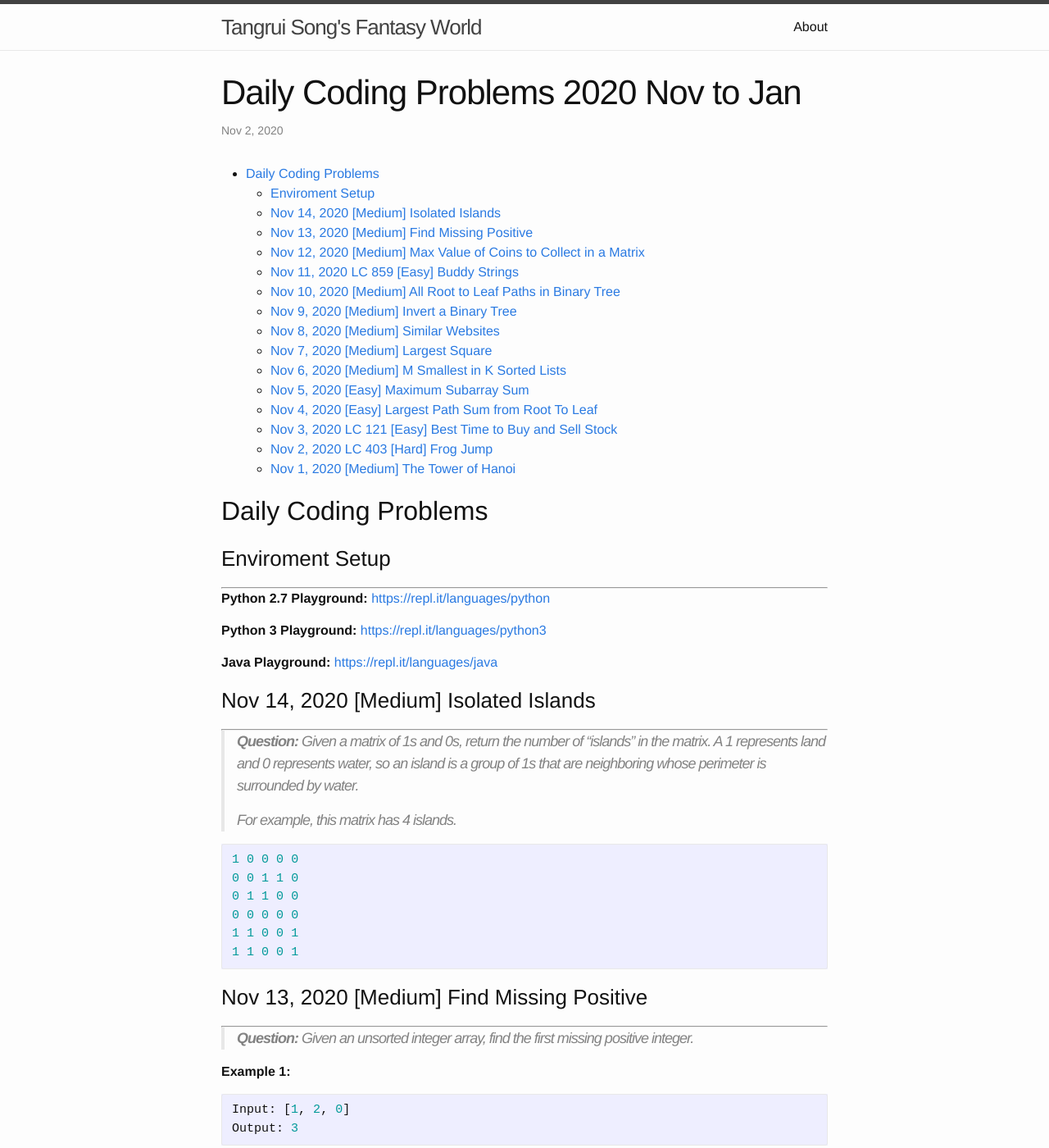
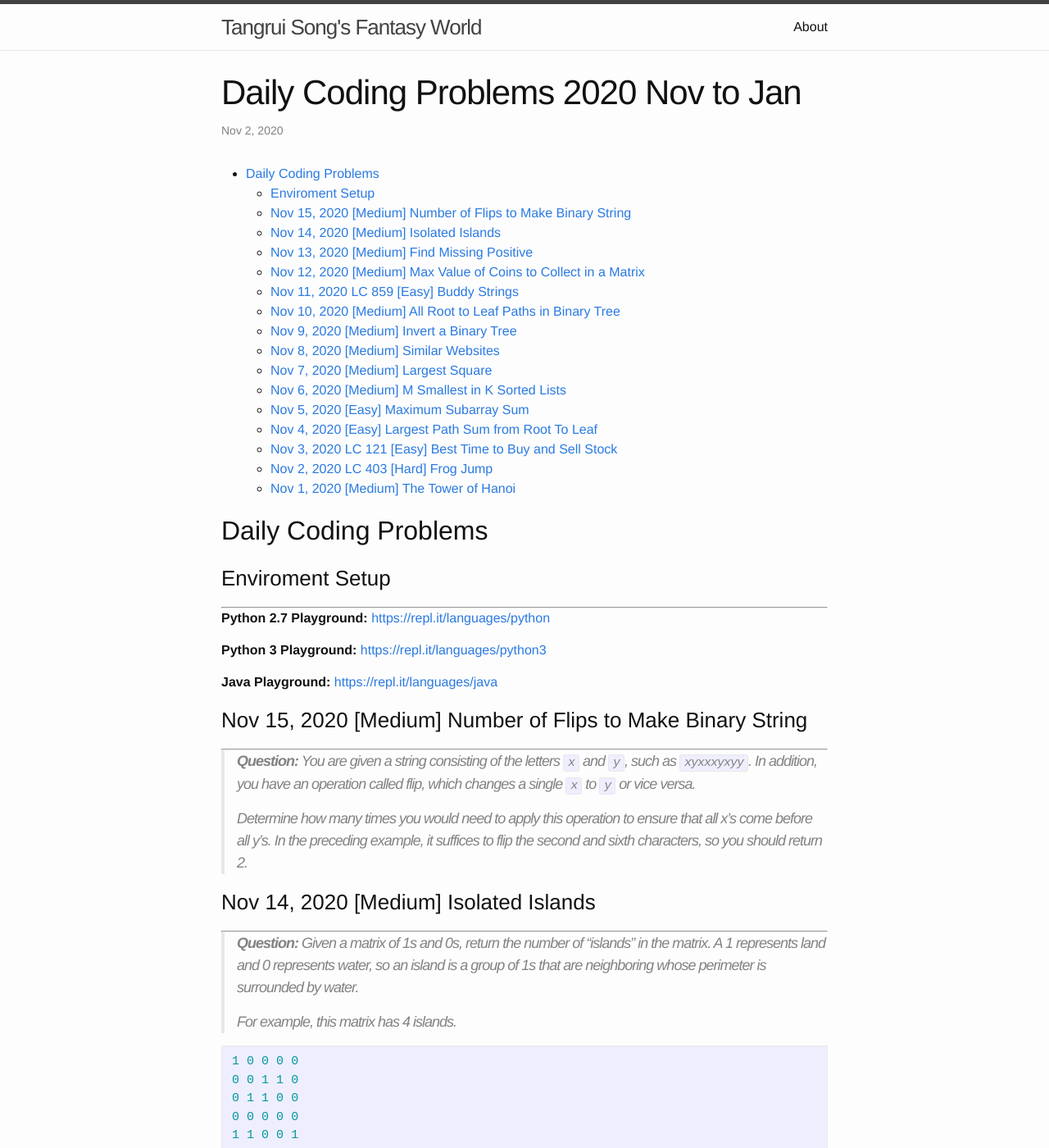
Before and after one commit to trsong/trsong.github.io, a Jekyll site: the page built from _posts/2020-11-01-DailyQuestionsAug.md, in a window 1280 px wide and 1400 px high. Shown: the whole window at 82% size. Built offline with Jekyll 4.4.1, drawn with Linux system fonts in a browser that asks for light colours.

Commit message:
Add Nov 15 question.

```diff
--- a/_posts/2020-11-01-DailyQuestionsAug.md
+++ b/_posts/2020-11-01-DailyQuestionsAug.md
@@ -17,6 +17,13 @@ categories: Python/Java
 **Python 3 Playground:** [https://repl.it/languages/python3](https://repl.it/languages/python3)
 
 **Java Playground:** [https://repl.it/languages/java](https://repl.it/languages/java)
+
+
+### Nov 15, 2020 \[Medium\] Number of Flips to Make Binary String
+---
+> **Question:** You are given a string consisting of the letters `x` and `y`, such as `xyxxxyxyy`. In addition, you have an operation called flip, which changes a single `x` to `y` or vice versa.
+>
+> Determine how many times you would need to apply this operation to ensure that all x's come before all y's. In the preceding example, it suffices to flip the second and sixth characters, so you should return 2.
 
 
 ### Nov 14, 2020 \[Medium\] Isolated Islands
```
